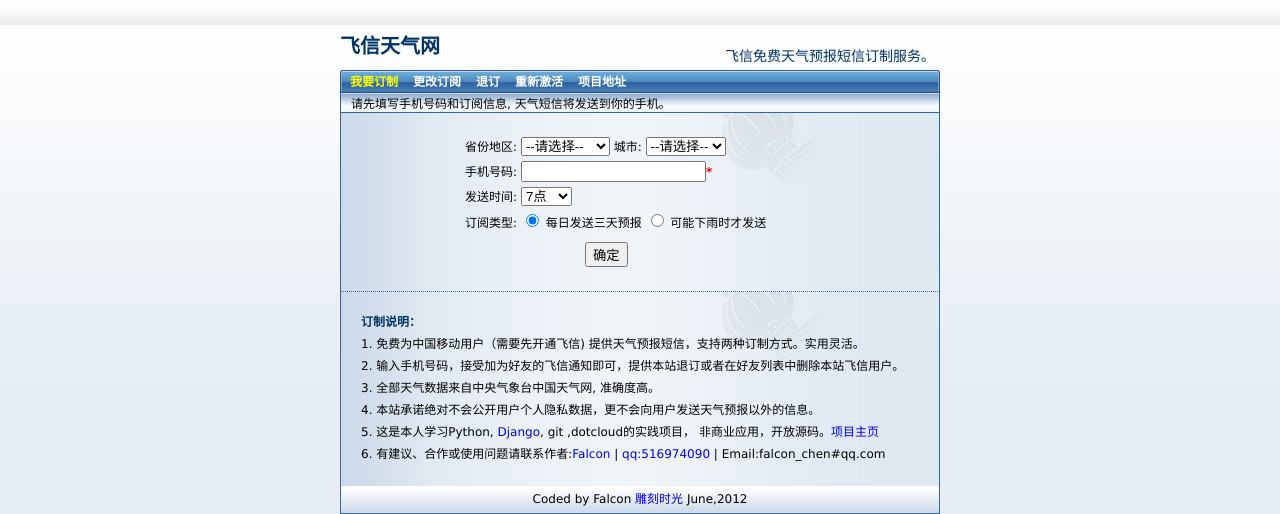
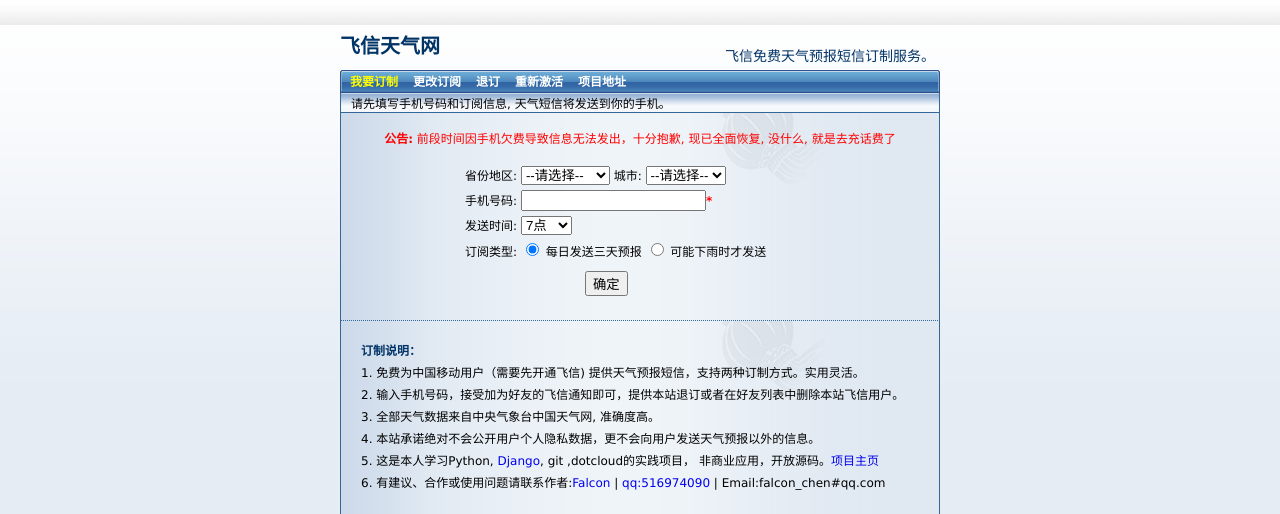
Before and after one commit to falconchen/FetionWether, a Django app: page / in a window 1280 px wide. Shown: the top 514 px of the page. Run offline with Django 3.2, Linux system fonts and the light colour scheme; parts of the project's set-up code (start-up, migrations or seed data) failed here and were passed over; some libraries are stand-ins or nearby versions.

Commit message:
template announcement change to sorry message only in 7.1

```diff
--- a/hello/weather/static/weather/main.css
+++ b/hello/weather/static/weather/main.css
@@ -19,7 +19,12 @@ h2 {
     margin:15px 5px 5px 0;
 
 }
-
+h3 {
+    color: red;
+    font-size: 12px;
+    font-weight: normal;
+    text-align: center;
+}
 body{
     background: url("bg.png") repeat-x scroll 0 0 #E5ECF4;
     font-family: Verdana;
--- a/hello/weather/templates/index.html
+++ b/hello/weather/templates/index.html
@@ -41,6 +41,7 @@
 
 {% ifnotequal form None %}
 <div class="content_wrap">
+<h3><b>公告:</b> 前段时间因手机欠费导致信息无法发出，十分抱歉, 现已全面恢复, 没什么, 就是去充话费了</h3>
 	<form action="" method="post" id="{{ form_id }}">
 	{% if form.errors %}
 	    <p style="color: red;font-weight: bold">
@@ -93,6 +94,7 @@
 	<input type="hidden" name="action"  value="{{ action }}">
 {% endif %}
 	</form>
+
 </div>
 {% endifnotequal %}
 
```
